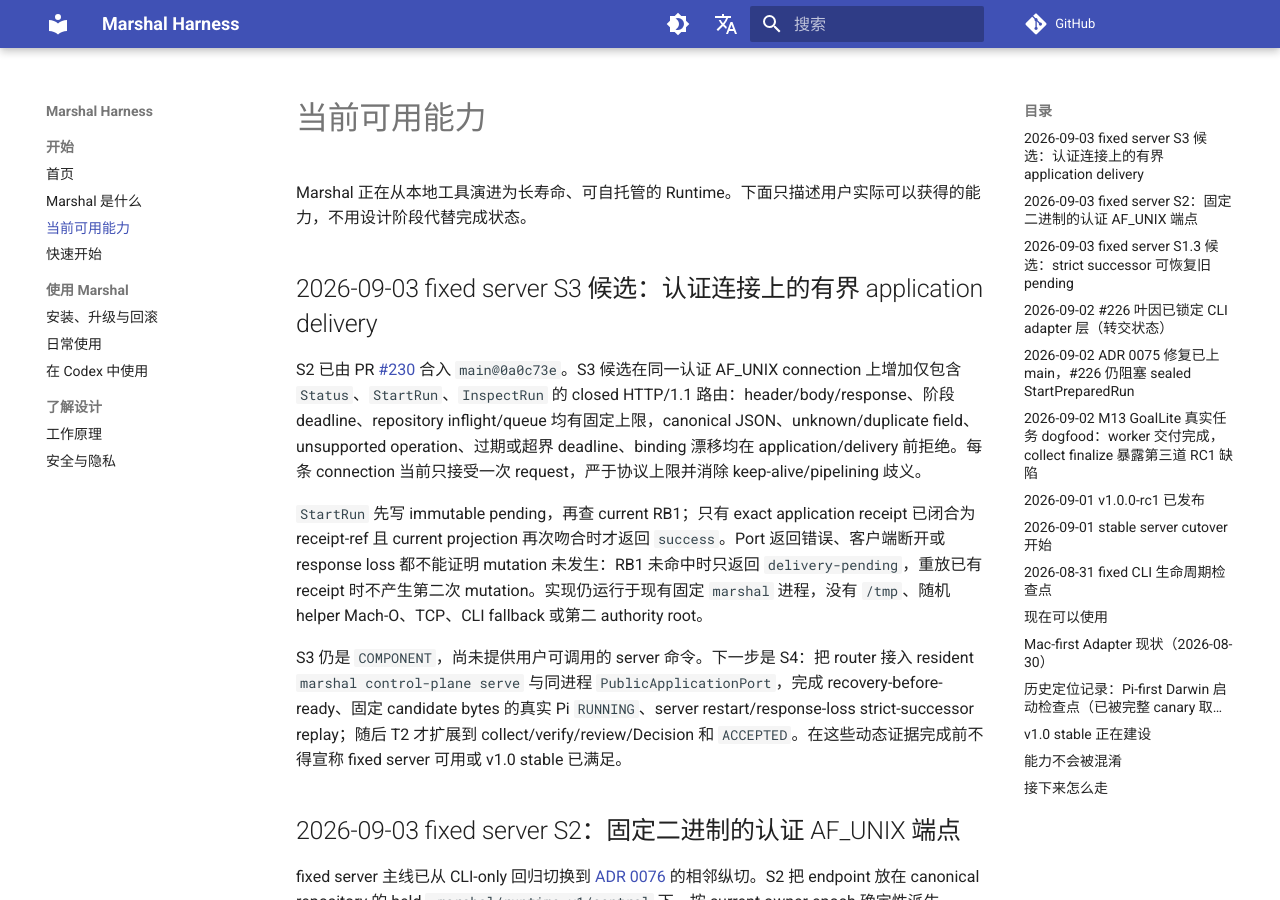
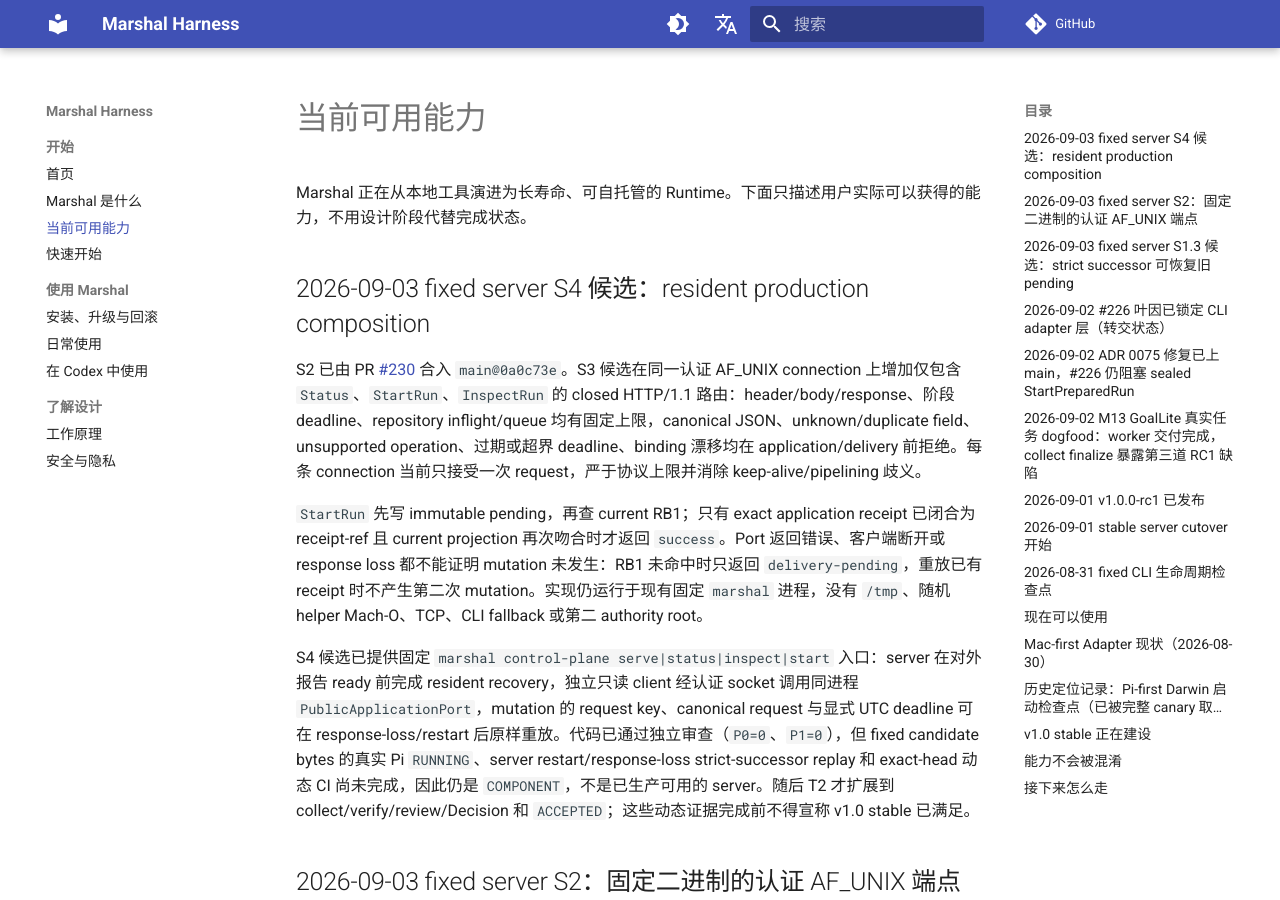
Before and after one commit to chiga0/marshal-harness, an MkDocs documentation site: the page built from docs/current-status.md, in a window 1280 px wide and 900 px high. Built offline with MkDocs 1.6.1 and Material for MkDocs 9.7.7, drawn with Linux system fonts in a browser that asks for light colours; comment, search, counter and statistics services are not loaded.

Commit message:
docs: record fixed server S4 review

```diff
--- a/docs/current-status.md
+++ b/docs/current-status.md
@@ -2,13 +2,13 @@
 
 Marshal 正在从本地工具演进为长寿命、可自托管的 Runtime。下面只描述用户实际可以获得的能力，不用设计阶段代替完成状态。
 
-## 2026-09-03 fixed server S3 候选：认证连接上的有界 application delivery
+## 2026-09-03 fixed server S4 候选：resident production composition
 
 S2 已由 PR [#230](https://github.com/chiga0/marshal-harness/pull/230) 合入 `main@0a0c73e`。S3 候选在同一认证 AF_UNIX connection 上增加仅包含 `Status`、`StartRun`、`InspectRun` 的 closed HTTP/1.1 路由：header/body/response、阶段 deadline、repository inflight/queue 均有固定上限，canonical JSON、unknown/duplicate field、unsupported operation、过期或超界 deadline、binding 漂移均在 application/delivery 前拒绝。每条 connection 当前只接受一次 request，严于协议上限并消除 keep-alive/pipelining 歧义。
 
 `StartRun` 先写 immutable pending，再查 current RB1；只有 exact application receipt 已闭合为 receipt-ref 且 current projection 再次吻合时才返回 `success`。Port 返回错误、客户端断开或 response loss 都不能证明 mutation 未发生：RB1 未命中时只返回 `delivery-pending`，重放已有 receipt 时不产生第二次 mutation。实现仍运行于现有固定 `marshal` 进程，没有 `/tmp`、随机 helper Mach-O、TCP、CLI fallback 或第二 authority root。
 
-S3 仍是 `COMPONENT`，尚未提供用户可调用的 server 命令。下一步是 S4：把 router 接入 resident `marshal control-plane serve` 与同进程 `PublicApplicationPort`，完成 recovery-before-ready、固定 candidate bytes 的真实 Pi `RUNNING`、server restart/response-loss strict-successor replay；随后 T2 才扩展到 collect/verify/review/Decision 和 `ACCEPTED`。在这些动态证据完成前不得宣称 fixed server 可用或 v1.0 stable 已满足。
+S4 候选已提供固定 `marshal control-plane serve|status|inspect|start` 入口：server 在对外报告 ready 前完成 resident recovery，独立只读 client 经认证 socket 调用同进程 `PublicApplicationPort`，mutation 的 request key、canonical request 与显式 UTC deadline 可在 response-loss/restart 后原样重放。代码已通过独立审查（`P0=0`、`P1=0`），但 fixed candidate bytes 的真实 Pi `RUNNING`、server restart/response-loss strict-successor replay 和 exact-head 动态 CI 尚未完成，因此仍是 `COMPONENT`，不是已生产可用的 server。随后 T2 才扩展到 collect/verify/review/Decision 和 `ACCEPTED`；这些动态证据完成前不得宣称 v1.0 stable 已满足。
 
 ## 2026-09-03 fixed server S2：固定二进制的认证 AF_UNIX 端点
 
```
Also changed, not shown: docs/audit-report.md (+1 -1 lines), docs/implementation-plan.md (+1 -1 lines).
